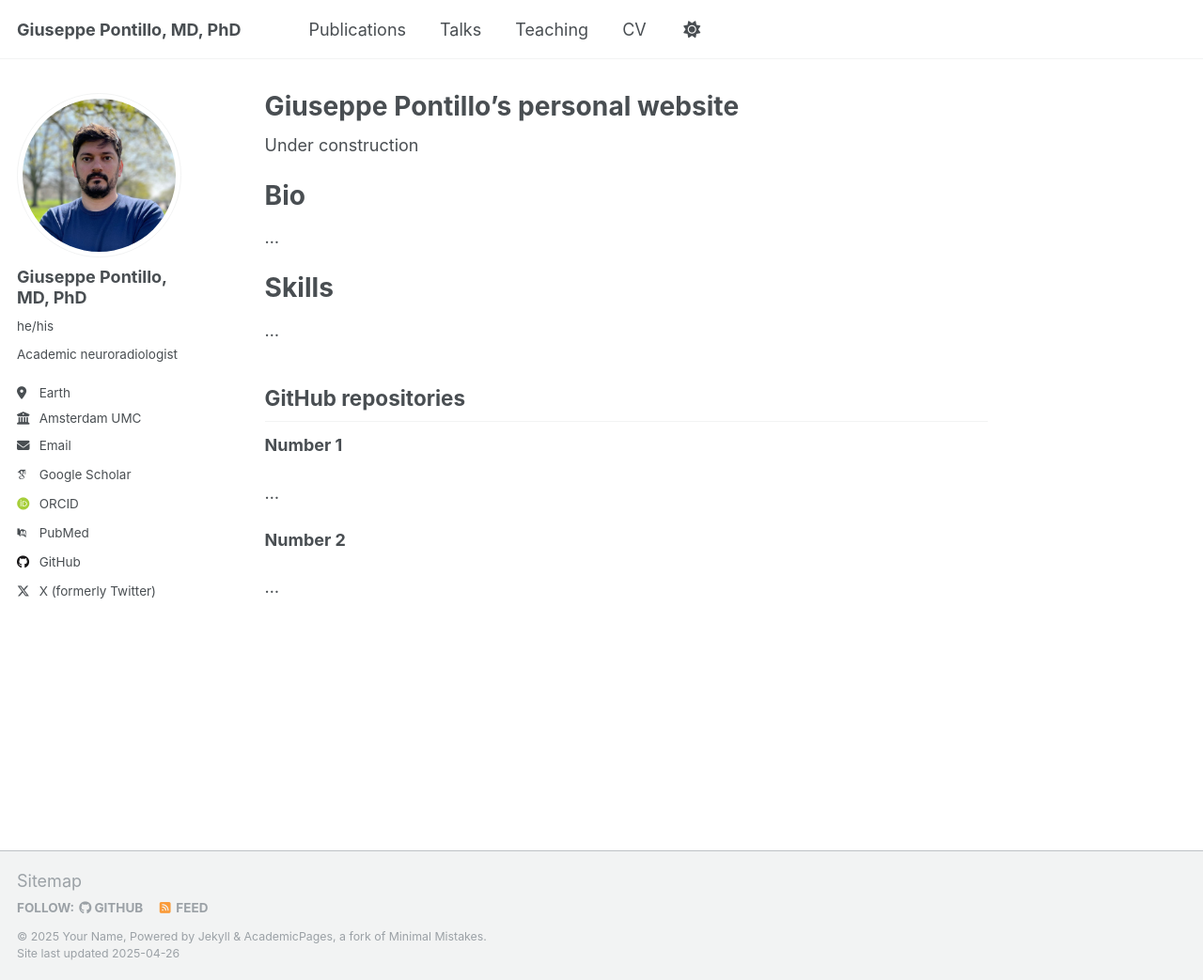
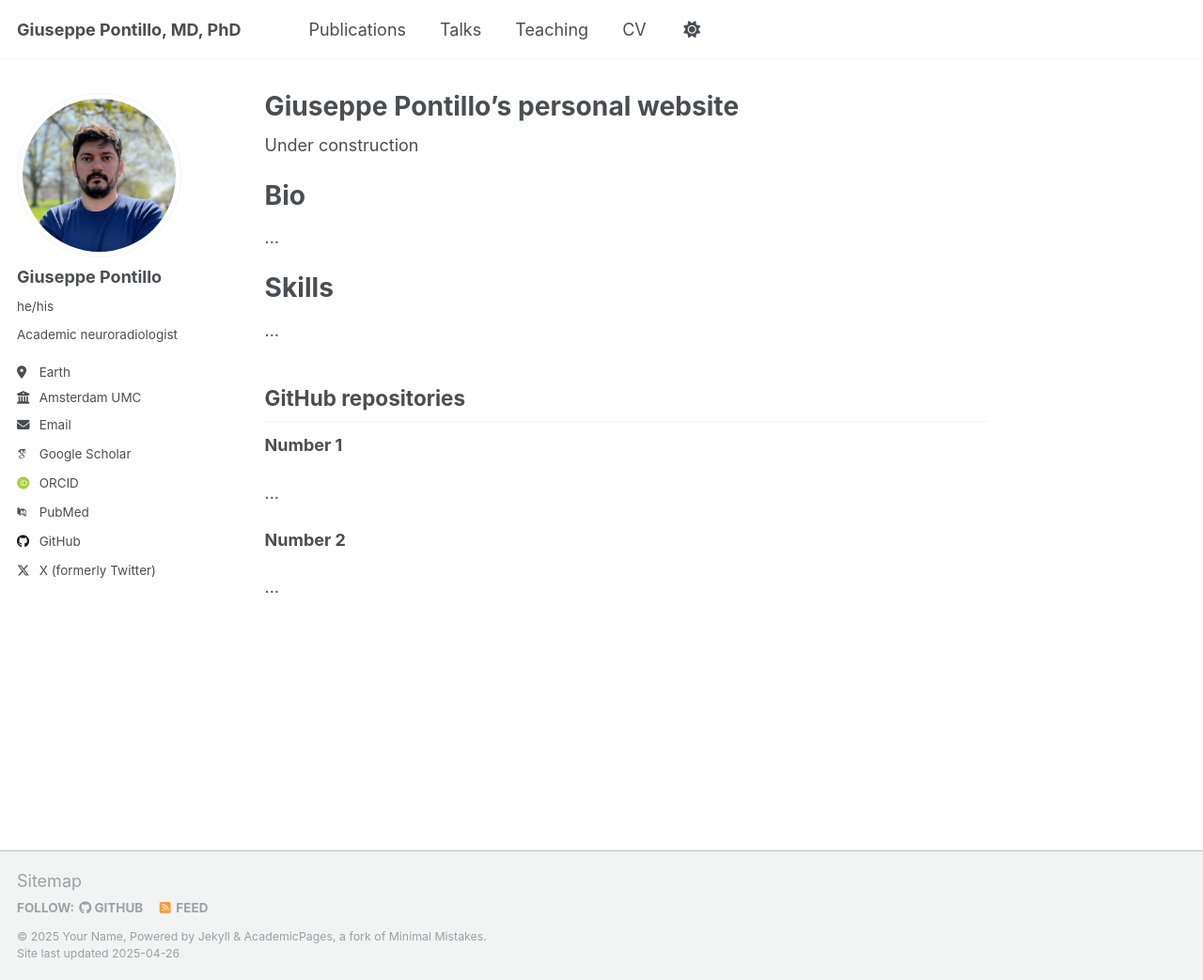
Before and after one commit to giupontillo/giupontillo.github.io, a Jekyll site: the page built from _pages/about.md, in a window 1280 px wide and 1043 px high. Shown: the whole window at 94% size. Built offline with Jekyll 4.4.1, drawn with Linux system fonts in a browser that asks for light colours; some web fonts are replaced.

Commit message:
20250426

```diff
--- a/_config.yml
+++ b/_config.yml
@@ -23,7 +23,7 @@ repository               : "giupontillo/giupontillo.github.io"
 author:
   # Biographic information
   avatar           : "photo_GP.png"
-  name             : "Giuseppe Pontillo, MD, PhD"
+  name             : "Giuseppe Pontillo"
   pronouns         : "he/his"
   bio              : "Academic neuroradiologist"
   location         : "Earth"
@@ -45,7 +45,7 @@ author:
   bitbucket        : # Username - Update with your username on the site
   codepen          : # Username
   dribbble         : # Username
-  github           : "https://github.com/giupontillo"
+  github           : "giupontillo"
   kaggle           : # Username
   stackoverflow    : # User number or user number and name (i.e., use "1" or "1/jeff-atwood")
 
```
